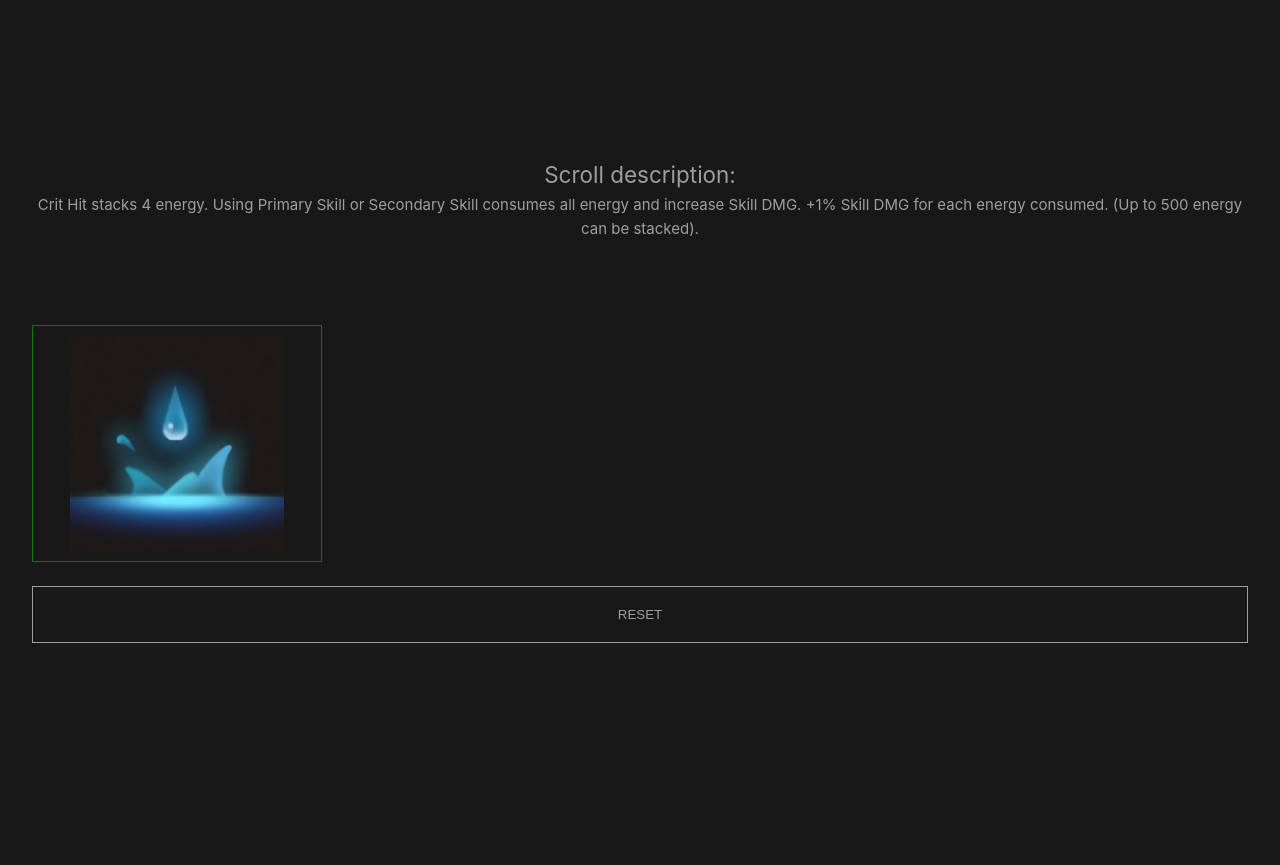
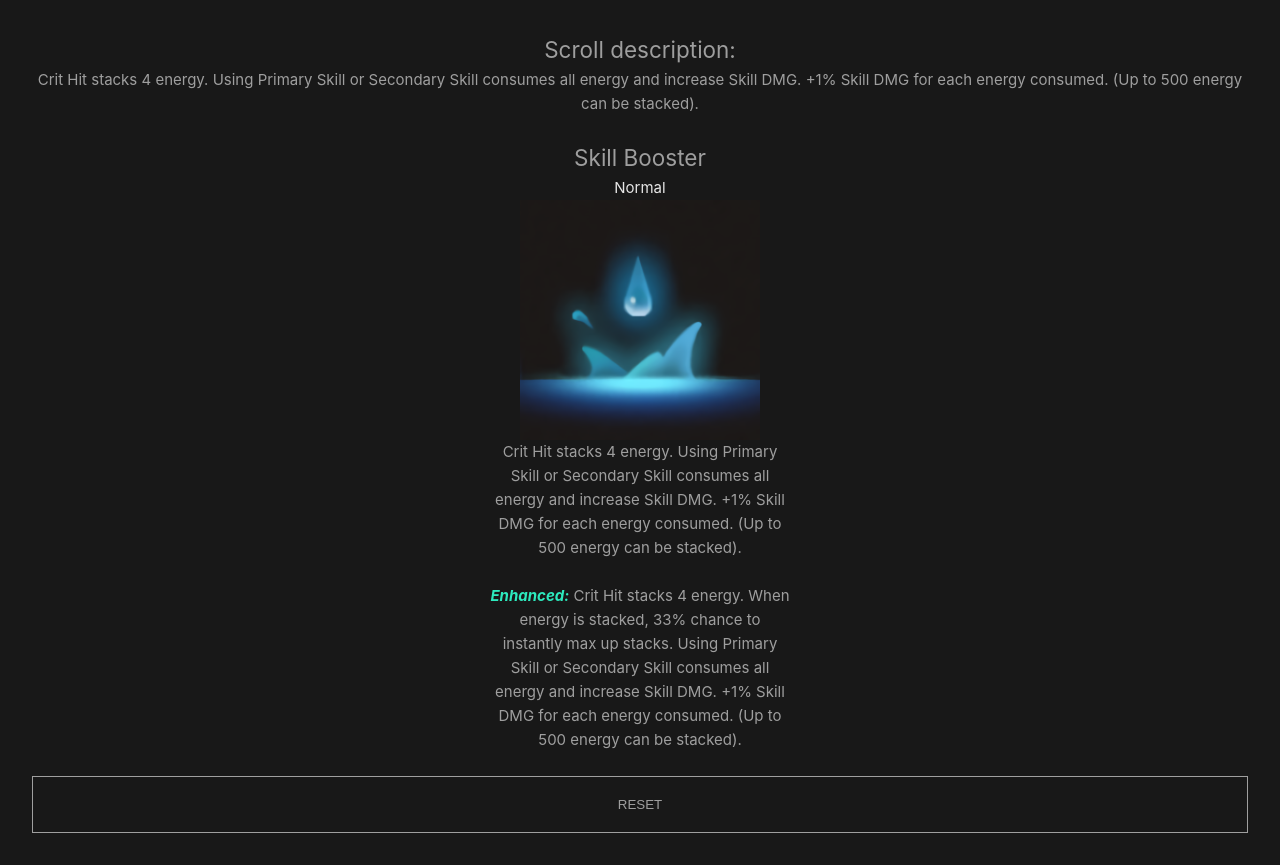
Before and after one commit to Chris1712/gfr-test, a Vue app in the folder gfr-app/: page / in a window 1280 px wide. Both pictures are taken after a click on the element 176 px from the left and 443 px from the top of the page. Before the commit the page ends 800 px from the top, so only its background shows below. Built offline with nearby package versions, Linux system fonts and the light colour scheme.

Commit message:
add full animation

```diff
--- a/gfr-app/src/components/ScrollQuiz.vue
+++ b/gfr-app/src/components/ScrollQuiz.vue
@@ -1,9 +1,9 @@
 <script setup lang="ts">
-import { ref } from 'vue';
+import {computed, ref} from 'vue';
 import ScrollDetail from "@/components/ScrollDetail.vue";
 import ScrollUtils, { type Scroll } from "@/services/ScrollUtils";
 
-type mode = "guess" | "fadeout" | "done";
+type mode = "guess" | "fadeoutWrong" | "fadeOutPicker" | "showCorrect" | "done";
 
 // Number of scrolls to display
 const no_scrolls: number = 4;
@@ -14,10 +14,10 @@ const indexes = ref<number[]>([]);
 const correctIndex = ref<number>();
 // The correct scroll
 const correctScroll = ref<Scroll>();
-//  Index of the scroll guessed by the user; -1 when not guessed, then changes to guessed index
-const guessedScrollIndex = ref<number>(-1);
 
 const currentMode = ref<mode>("guess");
+const hidePicker = computed(() => ! (currentMode.value === "guess" || currentMode.value === "fadeoutWrong"));
+const showAnswer = computed(() => currentMode.value === "showCorrect" || currentMode.value === "done");
 
 pickScrolls();
 
@@ -37,7 +37,7 @@ function pickScrolls() {
 }
 
 function selectScroll(index: number) {
-  currentMode.value = "fadeout";
+  currentMode.value = "fadeoutWrong";
   console.log("Selected scroll: " + index);
   if (index === correctIndex.value) {
     console.log("Correct!");
@@ -46,14 +46,19 @@ function selectScroll(index: number) {
   }
 
   setTimeout(() => {
-    // TODO Once the fadeout is done, remove the wrong elements entirely
-    currentMode.value = "done";
+    currentMode.value = "fadeOutPicker";
+  }, 500);
+
+  setTimeout(() => {
+    currentMode.value = "showCorrect";
   }, 1000);
 
+  setTimeout(() => {
+    currentMode.value = "done";
+  }, 1500);
 }
 
 function reset() {
-  guessedScrollIndex.value = -1;
   currentMode.value = "guess";
   pickScrolls();
 }
@@ -64,12 +69,13 @@ function reset() {
   <h2>Scroll description:</h2>
   <p>{{correctScroll?.desc}}</p>
   <br>
-  <h2 :class="{hide: currentMode !==  'guess'}">Select the matching scroll image:</h2><br>
+  <div id="picker-container" v-if="!showAnswer">
+    <h2 :class="{hide: hidePicker}">Select the matching scroll image:</h2><br>
     <div id="picker" class="scroll-group">
       <div class="scroll-item"
            :class="{
              'correct': i === correctIndex && currentMode !== 'guess',
-           'hide': i !== correctIndex && currentMode !== 'guess'
+             'hide': (i !== correctIndex && currentMode !== 'guess') || hidePicker
            }"
            v-for="i in indexes"
            :key="i"
@@ -77,8 +83,14 @@ function reset() {
         <scroll-detail :index="i" :hide-details="true"/>
       </div>
     </div>
+  </div>
+  <div id="answer-container" class="scroll-single show" v-if="showAnswer">
+    <div>
+      <scroll-detail :index="correctIndex" :hide-details="false"/>
+    </div>
+  </div>
   <br>
-  <button :class="{'initiallyHidden': currentMode !== 'done'}" @click="reset()">RESET</button>
+  <button :class="{'initiallyHidden': currentMode !== 'done', show: currentMode === 'done'}" @click="reset()">RESET</button>
 </template>
 
 <style scoped>
@@ -95,6 +107,11 @@ function reset() {
 .scroll-item {
   flex-basis: 100%;
   padding: 10px;
+}
+
+.scroll-single {
+  margin: 0 auto;
+  max-width: 300px;
 }
 
 h2, p {
@@ -123,12 +140,12 @@ button {
   border-color: green !important;
 }
 
-.hide {
-  animation: fadeOut 1s forwards;   /* forwards here means the final keyframe stays applied, IE they stay hidden */
+.initiallyHidden {
+  visibility: hidden;
 }
 
-.initiallyHidden {
-  visibility: hidden;
+.hide {
+  animation: fadeOut 0.5s forwards;   /* forwards here means the final keyframe stays applied, IE they stay hidden */
 }
 
 @keyframes fadeOut {
@@ -136,4 +153,13 @@ button {
   100% { opacity: 0; }
 }
 
+.show {
+  animation: fadeIn 0.5s forwards;   /* forwards here means the final keyframe stays applied, IE they stay hidden */
+}
+
+@keyframes fadeIn {
+  0% { opacity: 0; }
+  100% { opacity: 1; }
+}
+
 </style>
```
Lines whose indentation alone changed are shown as unchanged.
